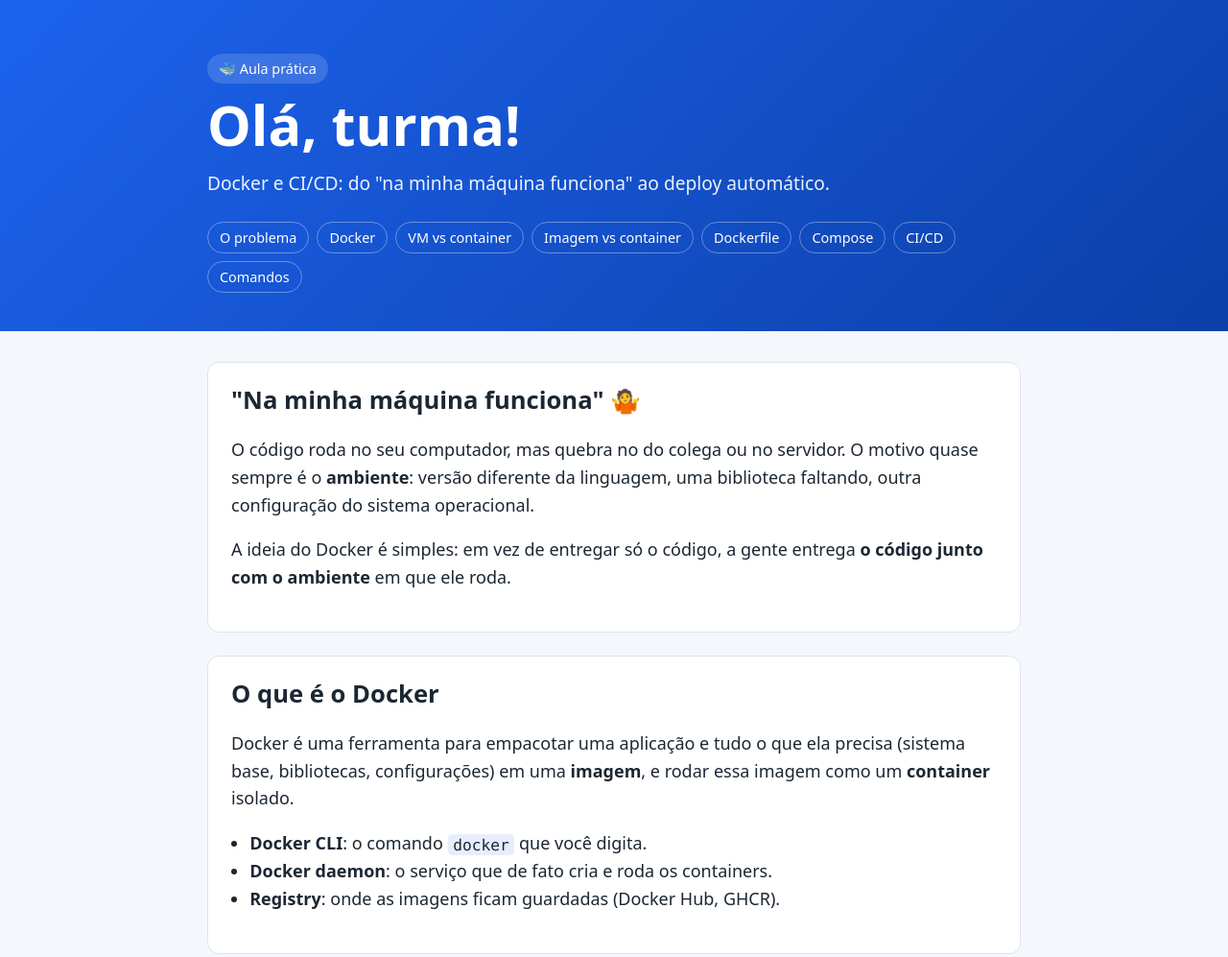
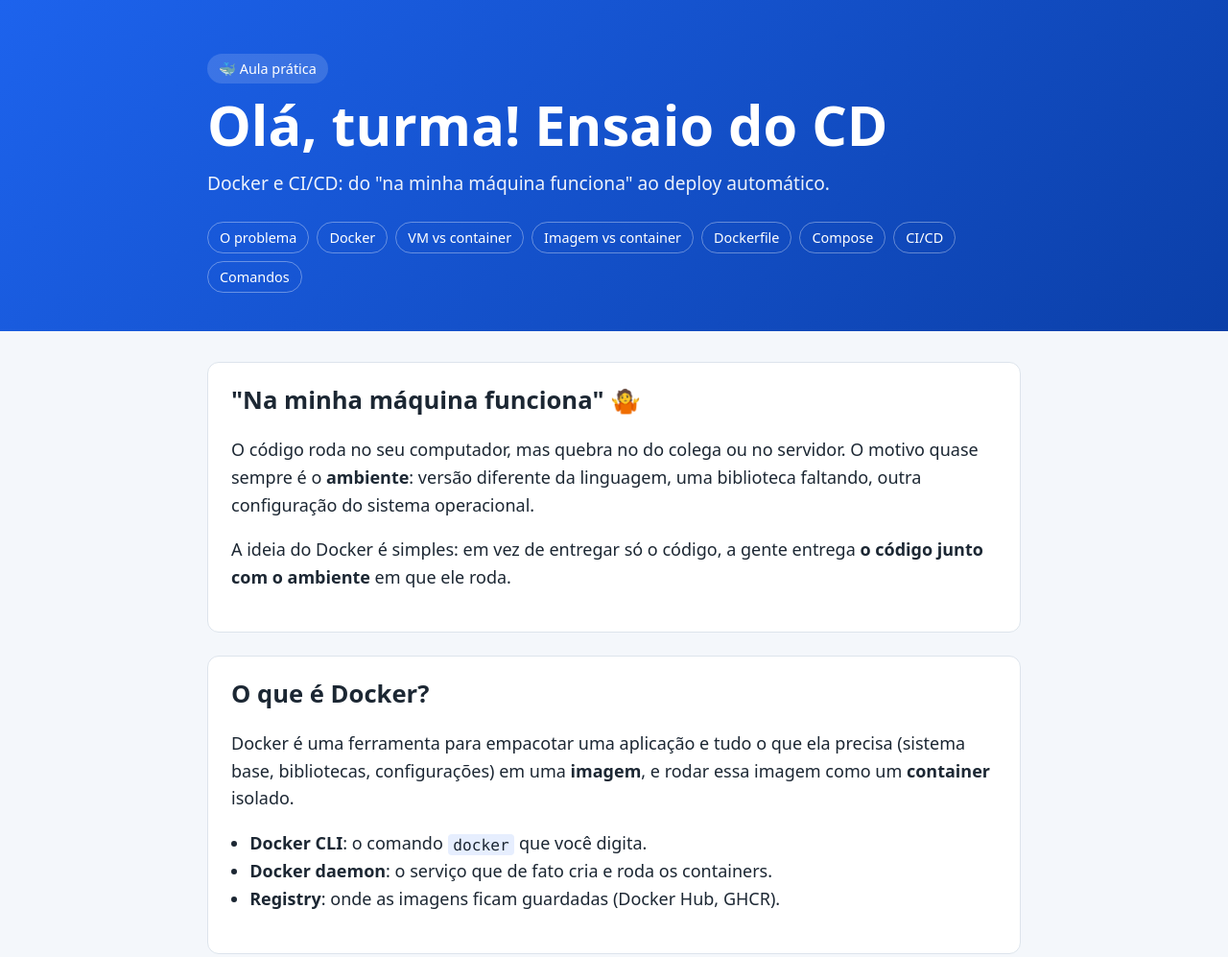
Before and after one commit to ralphsblue/aula-docker-ci-cd, a plain HTML site: page site/index.html in a window 1280 px wide. Shown: the top 997 px of the page at 96% size. Drawn offline with Linux system fonts and the light colour scheme.

Commit message:
Restore section title and change greeting

```diff
--- a/site/index.html
+++ b/site/index.html
@@ -14,7 +14,7 @@
       <p class="tag">🐳 Aula prática</p>
 
       <!-- 👋 ALTERE AQUI: mude o texto abaixo, abra um PR e veja o deploy acontecer -->
-      <h1>Olá, turma!</h1>
+      <h1>Olá, turma! Ensaio do CD</h1>
 
       <p class="subtitle">Docker e CI/CD: do "na minha máquina funciona" ao deploy automático.</p>
       <nav class="sumario" aria-label="Sumário">
@@ -46,7 +46,7 @@
     </section>
 
     <section id="docker" class="card">
-      <h2>O que é o Docker</h2>
+      <h2>O que é Docker?</h2>
       <p>
         Docker é uma ferramenta para empacotar uma aplicação e tudo o que ela precisa
         (sistema base, bibliotecas, configurações) em uma <strong>imagem</strong>,
```
